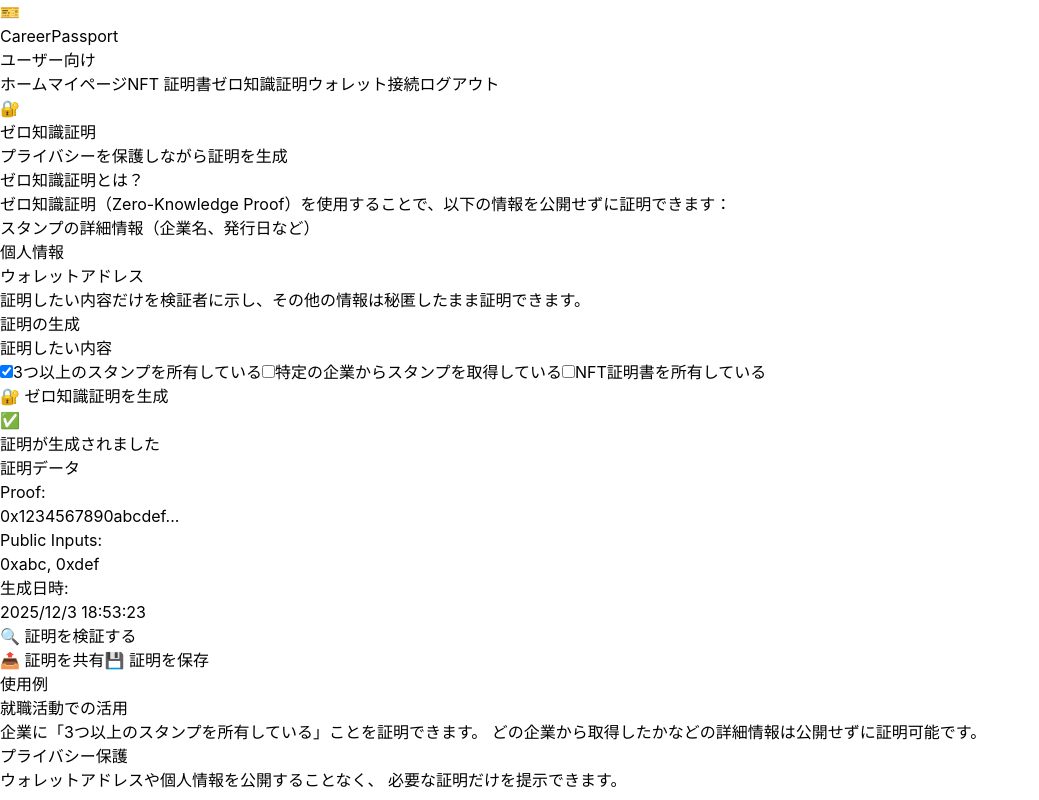
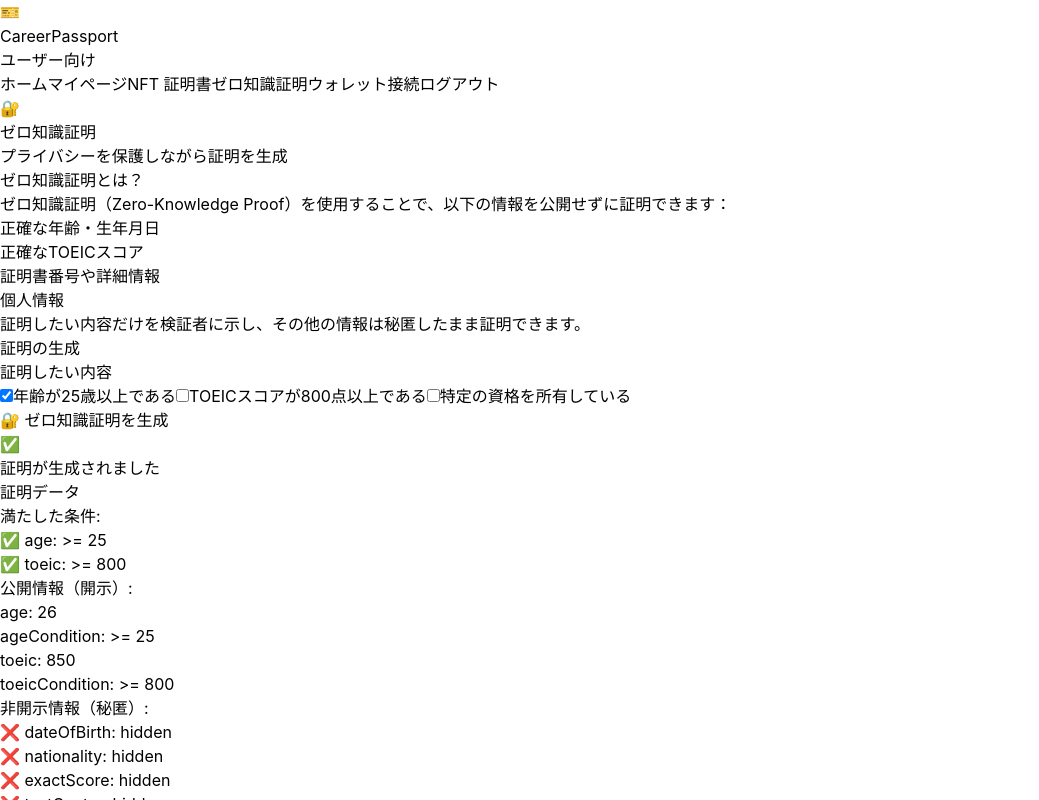
Before and after one commit to Yut702/career-passport, a React app in the folder frontend/: page /student/zk-proof in a window 1280 px wide. Both pictures are taken after a click on the button "🔐 ゼロ知識証明を生成". Shown: the top 800 px of the page, without its empty margins (0-1039 px from the left). Built offline with nearby package versions, Linux system fonts and the light colour scheme; the HTML template or start-up script is replaced by a standard one.

Commit message:
feat: ZKProof画面をVC関連の内容に修正（スタンプ関連を削除）

```diff
--- a/frontend/src/pages/ZKProof.jsx
+++ b/frontend/src/pages/ZKProof.jsx
@@ -7,12 +7,44 @@ export default function ZKProof() {
 
   const handleGenerateProof = async () => {
     setProofStatus("generating");
-    // モック: ゼロ知識証明の生成
+    // モック: ゼロ知識証明の生成（仕様に基づいた構造）
     setTimeout(() => {
+      const timestamp = new Date().toISOString();
       setProofData({
-        proof: "0x1234567890abcdef...",
-        publicInputs: ["0xabc", "0xdef"],
-        timestamp: new Date().toISOString(),
+        proof: {
+          type: "BbsBlsSignatureProof2020",
+          created: timestamp,
+          proofPurpose: "assertionMethod",
+          proofValue: "z5F8k" + Math.random().toString(16).substr(2, 60) + "...",
+          verificationMethod: "did:web:gov.example:my-number#key-1",
+          revealedAttributes: ["age", "toeic"],
+          nonce: Math.random().toString(16).substr(2, 32),
+        },
+        publicInputs: {
+          age: 26,
+          ageCondition: ">= 25",
+          toeic: 850,
+          toeicCondition: ">= 800",
+        },
+        hiddenAttributes: {
+          dateOfBirth: "hidden",
+          nationality: "hidden",
+          exactScore: "hidden",
+          testCenter: "hidden",
+        },
+        satisfiedConditions: [
+          {
+            type: "age",
+            condition: ">= 25",
+            satisfied: true,
+          },
+          {
+            type: "toeic",
+            condition: ">= 800",
+            satisfied: true,
+          },
+        ],
+        timestamp: timestamp,
       });
       setProofStatus("success");
     }, 2000);
@@ -21,8 +53,17 @@ export default function ZKProof() {
   const handleVerifyProof = async () => {
     if (!proofData) return;
     setProofStatus("generating");
-    // モック: 証明の検証
+    // モック: 証明の検証（仕様に基づいた構造）
     setTimeout(() => {
+      const verifyResult = {
+        verified: true,
+        conditions: proofData.satisfiedConditions || [],
+        timestamp: proofData.timestamp,
+      };
+      setProofData({
+        ...proofData,
+        verifyResult: verifyResult,
+      });
       setProofStatus("success");
     }, 1000);
   };
@@ -49,9 +90,10 @@ export default function ZKProof() {
               ゼロ知識証明（Zero-Knowledge Proof）を使用することで、以下の情報を公開せずに証明できます：
             </p>
             <ul className="list-disc list-inside space-y-2 ml-4">
-              <li>スタンプの詳細情報（企業名、発行日など）</li>
+              <li>正確な年齢・生年月日</li>
+              <li>正確なTOEICスコア</li>
+              <li>証明書番号や詳細情報</li>
               <li>個人情報</li>
-              <li>ウォレットアドレス</li>
             </ul>
             <p className="mt-4 font-semibold">
               証明したい内容だけを検証者に示し、その他の情報は秘匿したまま証明できます。
@@ -72,15 +114,15 @@ export default function ZKProof() {
               <div className="space-y-3">
                 <label className="flex items-center space-x-3 p-4 bg-gray-50 rounded-xl cursor-pointer hover:bg-gray-100 transition">
                   <input type="checkbox" className="w-5 h-5 text-indigo-600" defaultChecked />
-                  <span className="text-gray-700">3つ以上のスタンプを所有している</span>
+                  <span className="text-gray-700">年齢が25歳以上である</span>
                 </label>
                 <label className="flex items-center space-x-3 p-4 bg-gray-50 rounded-xl cursor-pointer hover:bg-gray-100 transition">
                   <input type="checkbox" className="w-5 h-5 text-indigo-600" />
-                  <span className="text-gray-700">特定の企業からスタンプを取得している</span>
+                  <span className="text-gray-700">TOEICスコアが800点以上である</span>
                 </label>
                 <label className="flex items-center space-x-3 p-4 bg-gray-50 rounded-xl cursor-pointer hover:bg-gray-100 transition">
                   <input type="checkbox" className="w-5 h-5 text-indigo-600" />
-                  <span className="text-gray-700">NFT証明書を所有している</span>
+                  <span className="text-gray-700">特定の資格を所有している</span>
                 </label>
               </div>
             </div>
@@ -120,21 +162,94 @@ export default function ZKProof() {
               {/* 証明データ */}
               <div className="bg-gray-50 rounded-xl p-6">
                 <h3 className="font-bold text-gray-900 mb-3">証明データ</h3>
-                <div className="space-y-2 text-sm">
+                <div className="space-y-4 text-sm">
+                  {/* 満たした条件 */}
+                  {proofData.satisfiedConditions && (
                     <div>
-                    <span className="text-gray-600">Proof:</span>
-                    <div className="mt-1 p-3 bg-white rounded-lg font-mono text-xs break-all">
-                      {proofData.proof}
+                      <span className="text-gray-600 font-semibold">満たした条件:</span>
+                      <div className="mt-2 space-y-2">
+                        {proofData.satisfiedConditions.map((cond, idx) => (
+                          <div
+                            key={idx}
+                            className="p-3 bg-green-50 rounded-lg border border-green-200"
+                          >
+                            <span className="text-green-800">
+                              ✅ {cond.type}: {cond.condition}
+                            </span>
+                          </div>
+                        ))}
                       </div>
                     </div>
+                  )}
+
+                  {/* 公開情報（開示） */}
+                  {proofData.publicInputs && (
                     <div>
-                    <span className="text-gray-600">Public Inputs:</span>
-                    <div className="mt-1 p-3 bg-white rounded-lg font-mono text-xs">
-                      {proofData.publicInputs.join(", ")}
+                      <span className="text-gray-600 font-semibold">公開情報（開示）:</span>
+                      <div className="mt-2 p-3 bg-white rounded-lg border">
+                        <div className="space-y-1">
+                          {Object.entries(proofData.publicInputs).map(([key, value]) => (
+                            <div key={key} className="text-gray-900">
+                              <span className="font-semibold">{key}:</span> {value}
+                            </div>
+                          ))}
                         </div>
                       </div>
+                    </div>
+                  )}
+
+                  {/* 非開示情報（秘匿） */}
+                  {proofData.hiddenAttributes && (
                     <div>
-                    <span className="text-gray-600">生成日時:</span>
+                      <span className="text-gray-600 font-semibold">非開示情報（秘匿）:</span>
+                      <div className="mt-2 p-3 bg-gray-100 rounded-lg">
+                        <ul className="space-y-1 text-gray-600">
+                          {Object.entries(proofData.hiddenAttributes).map(([key, value]) => (
+                            <li key={key}>
+                              ❌ {key}: {value}
+                            </li>
+                          ))}
+                        </ul>
+                      </div>
+                    </div>
+                  )}
+
+                  {/* Proof値 */}
+                  {proofData.proof && (
+                    <div>
+                      <span className="text-gray-600 font-semibold">Proof:</span>
+                      <div className="mt-1 p-3 bg-white rounded-lg font-mono text-xs break-all">
+                        <div>Type: {proofData.proof.type}</div>
+                        <div>Proof Value: {proofData.proof.proofValue}</div>
+                        <div>Revealed Attributes: {proofData.proof.revealedAttributes?.join(", ")}</div>
+                      </div>
+                    </div>
+                  )}
+
+                  {/* 検証結果 */}
+                  {proofData.verifyResult && (
+                    <div>
+                      <span className="text-gray-600 font-semibold">検証結果:</span>
+                      <div className="mt-2 p-3 bg-white rounded-lg border">
+                        <div className="text-green-800 font-semibold">
+                          ✅ Verified: {proofData.verifyResult.verified ? "true" : "false"}
+                        </div>
+                        {proofData.verifyResult.conditions && (
+                          <div className="mt-2 space-y-1">
+                            {proofData.verifyResult.conditions.map((cond, idx) => (
+                              <div key={idx} className="text-sm text-gray-700">
+                                - {cond.type}: {cond.condition} ({cond.satisfied ? "満たす" : "満たさない"})
+                              </div>
+                            ))}
+                          </div>
+                        )}
+                      </div>
+                    </div>
+                  )}
+
+                  {/* 生成日時 */}
+                  <div>
+                    <span className="text-gray-600 font-semibold">生成日時:</span>
                     <div className="mt-1 text-gray-700">
                       {new Date(proofData.timestamp).toLocaleString("ja-JP")}
                     </div>
@@ -170,8 +285,8 @@ export default function ZKProof() {
             <div className="bg-blue-50 rounded-xl p-6 border border-blue-200">
               <h3 className="font-bold text-blue-900 mb-2">就職活動での活用</h3>
               <p className="text-blue-800">
-                企業に「3つ以上のスタンプを所有している」ことを証明できます。
-                どの企業から取得したかなどの詳細情報は公開せずに証明可能です。
+                企業に「25歳以上」「TOEIC800点以上」などの条件を満たすことを証明できます。
+                正確な年齢やスコアなどの詳細情報は公開せずに証明可能です。
               </p>
             </div>
             <div className="bg-purple-50 rounded-xl p-6 border border-purple-200">
```
Lines whose indentation alone changed are shown as unchanged.
